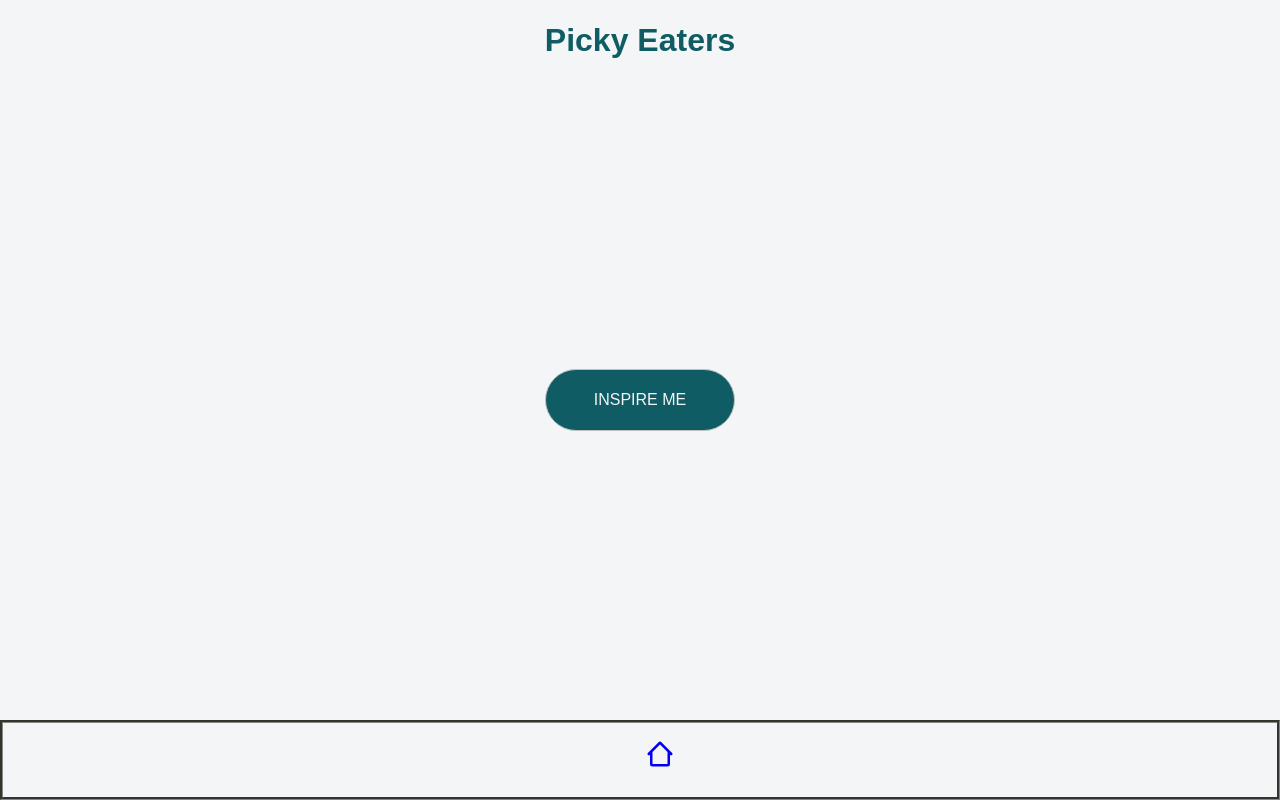
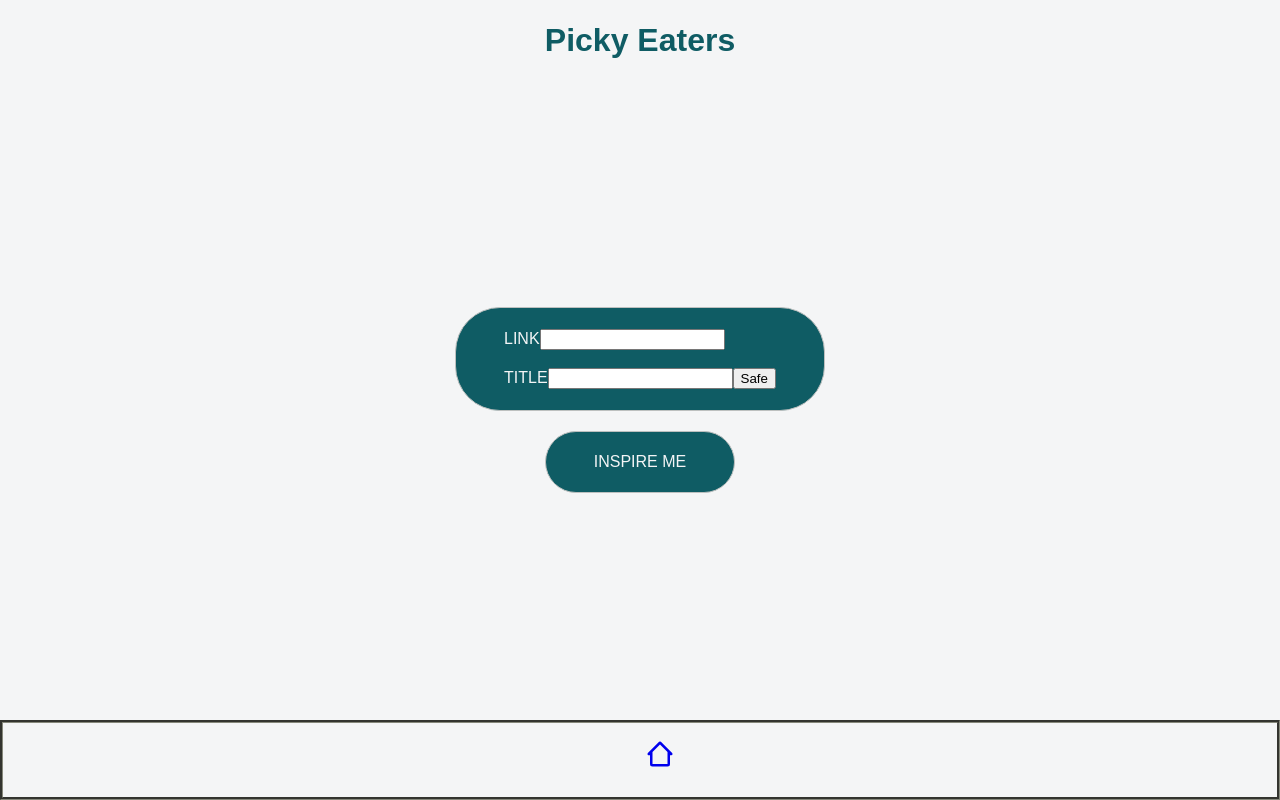
Before and after one commit to JanaDrieschner/capstone-picky-eaters, a Next.js app: page / in a window 1280 px wide. Built offline with nearby package versions, Linux system fonts and the light colour scheme.

Commit message:
add forms

```diff
--- a/components/LinksHomepage/index.js
+++ b/components/LinksHomepage/index.js
@@ -1,11 +1,64 @@
 import React from "react";
 import styled from "styled-components";
 import Link from "next/link";
+import { HiLink } from "react-icons/hi";
+import CreateOwnRecipe from "../OwnRecipeForm";
+import { useState } from "react";
+import Modal from "../Modal";
 
 export default function LinksHomepage() {
+  /*const [showModal, setShowModal] = useState(false);
+
+  const handleOpenModal = () => {
+    setShowModal(true);
+  };
+  const handleCloseModal = () => {
+    setShowModal(false);
+  };
+
+  /*<StyledNextLink onClick={handleAddRecipe}>
+  Add my Recipes <HiLink />
+</StyledNextLink>*/
+
+  const [link, setLink] = useState("");
+  const [title, setTitle] = useState("");
+
+  const handleChange = (event) => {
+    const { name, value } = event.target;
+    if (name === "link") {
+      setLink(value);
+    } else if (name === "title") {
+      setTitle(value);
+    }
+  };
+
+  const handleSubmit = (event) => {
+    event.preventDefault();
+    onClose();
+  };
+
   return (
     <>
       <StyledWrapper>
+        <StyledForm onSubmit={handleSubmit}>
+          <label htmlFor="link">Link</label>
+          <input
+            type="text"
+            name="link"
+            value={link}
+            onChange={handleChange}
+          />{" "}
+          <br /> <br />
+          <label htmlFor="title">Title</label>
+          <input
+            type="text"
+            name="title"
+            value={title}
+            onChange={handleChange}
+          />
+          <button type="submit">Safe</button>
+        </StyledForm>
+
         <StyledLink href="/recipes/">Inspire Me</StyledLink>
       </StyledWrapper>
     </>
@@ -42,3 +95,26 @@ text-decoration: none;
     transform: translateY(-7px);
   }
 `;
+
+const StyledForm = styled.form`
+
+text-decoration: none;
+  padding 1.3em 3em;
+  white-space: nowrap;
+  margin: 10px;
+  text-transform: uppercase;
+  font-weight: 500;
+
+  color: #F4F5F6;
+  background-color:  #0F5C64;
+  border: 1px ridge #BDC0BF;
+  border-radius: 45px;
+  box-shadow: 0px 8px 15px (rgba 0, 0, 0, 0.1);
+  transition: all 0.3s ease 0s;
+  &:hover {
+    background-color: #0f5c64;
+    box-shadow: 0px 15 px 20px FaRegIdBadge(13, 240, 252, 0.4);
+    color: #86887b;
+    transform: translateY(-7px);
+  }
+  `;
```
Also changed, not shown: pages/own-recipe/index.js (deleted, +0 -29 lines).
